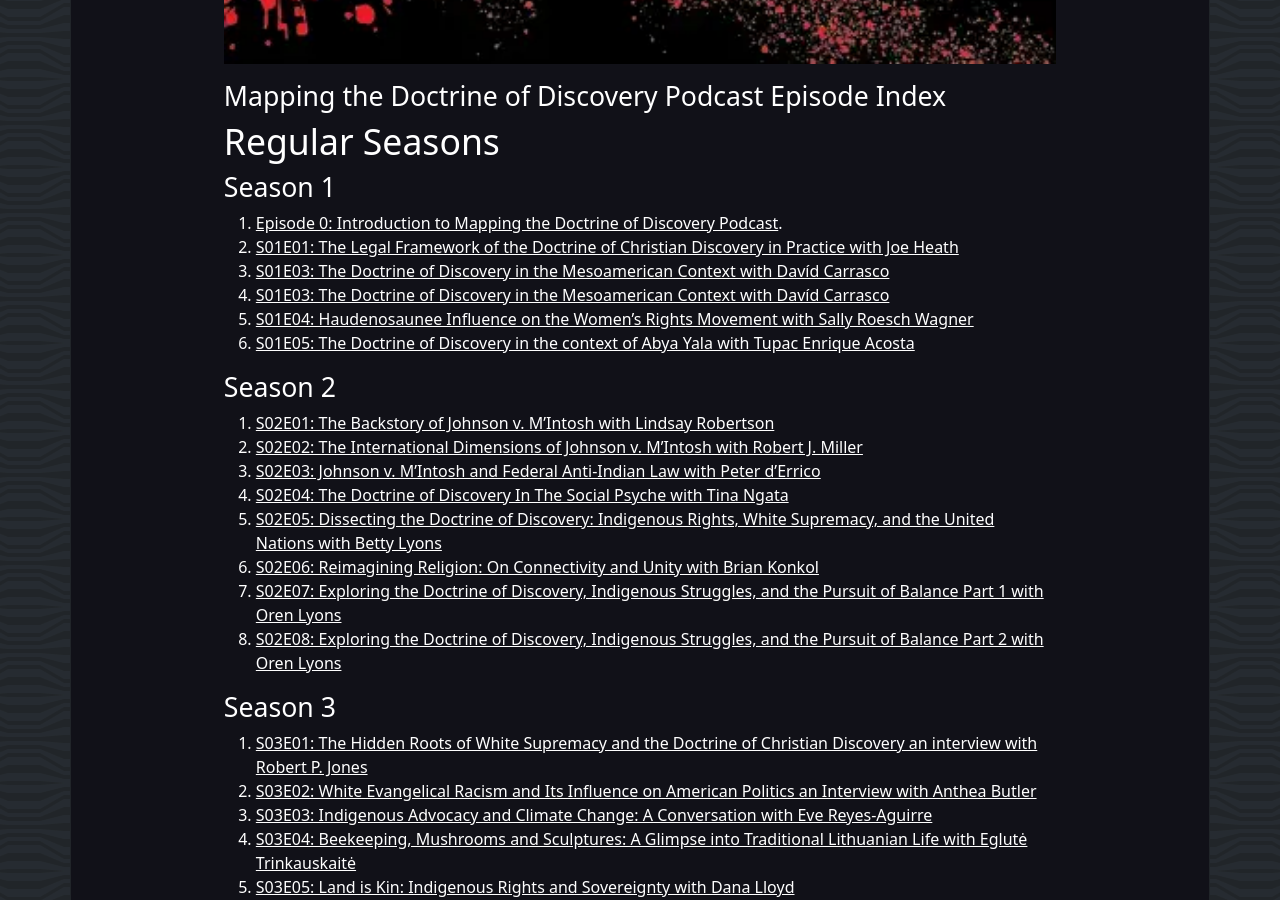
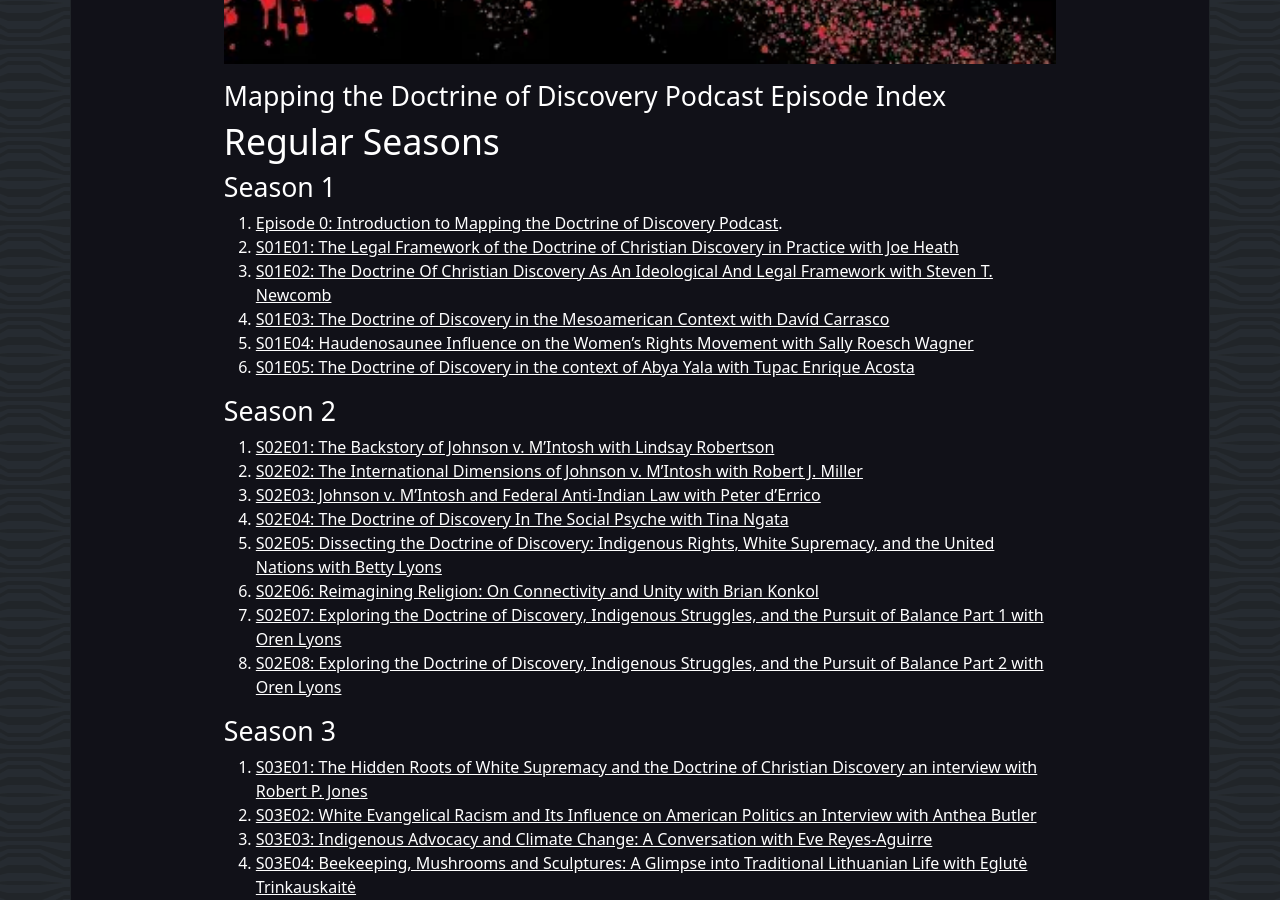
Before and after one commit to adamdjbrett/podcast-doctrineofdiscovery-v2, a Jekyll site: the page built from pages/episode-index.md, in a window 1280 px wide and 900 px high, scrolled down 978 px. Built offline with Jekyll 4.4.1, drawn with Linux system fonts in a browser that asks for light colours.

Commit message:
Update episode-index.md
update index

```diff
--- a/pages/episode-index.md
+++ b/pages/episode-index.md
@@ -12,7 +12,7 @@ sitemap:
 ### Season 1
 0. [Episode 0: Introduction to Mapping the Doctrine of Discovery Podcast](https://podcast.doctrineofdiscovery.org/season1/episode-0/).
 1. [S01E01: The Legal Framework of the Doctrine of Christian Discovery in Practice with Joe Heath](https://podcast.doctrineofdiscovery.org/season1/episode-01/)
-2. [S01E03: The Doctrine of Discovery in the Mesoamerican Context with Davíd Carrasco](https://podcast.doctrineofdiscovery.org/season1/episode-03/)
+2. [S01E02: The Doctrine Of Christian Discovery As An Ideological And Legal Framework with Steven T. Newcomb](https://podcast.doctrineofdiscovery.org/season1/episode-02/)
 3. [S01E03: The Doctrine of Discovery in the Mesoamerican Context with Davíd Carrasco](https://podcast.doctrineofdiscovery.org/season1/episode-03/)
 4. [S01E04: Haudenosaunee Influence on the Women’s Rights Movement with Sally Roesch Wagner](https://podcast.doctrineofdiscovery.org/season1/episode-04/)
 5. [S01E05: The Doctrine of Discovery in the context of Abya Yala with Tupac Enrique Acosta](https://podcast.doctrineofdiscovery.org/season1/episode-05/)
```
